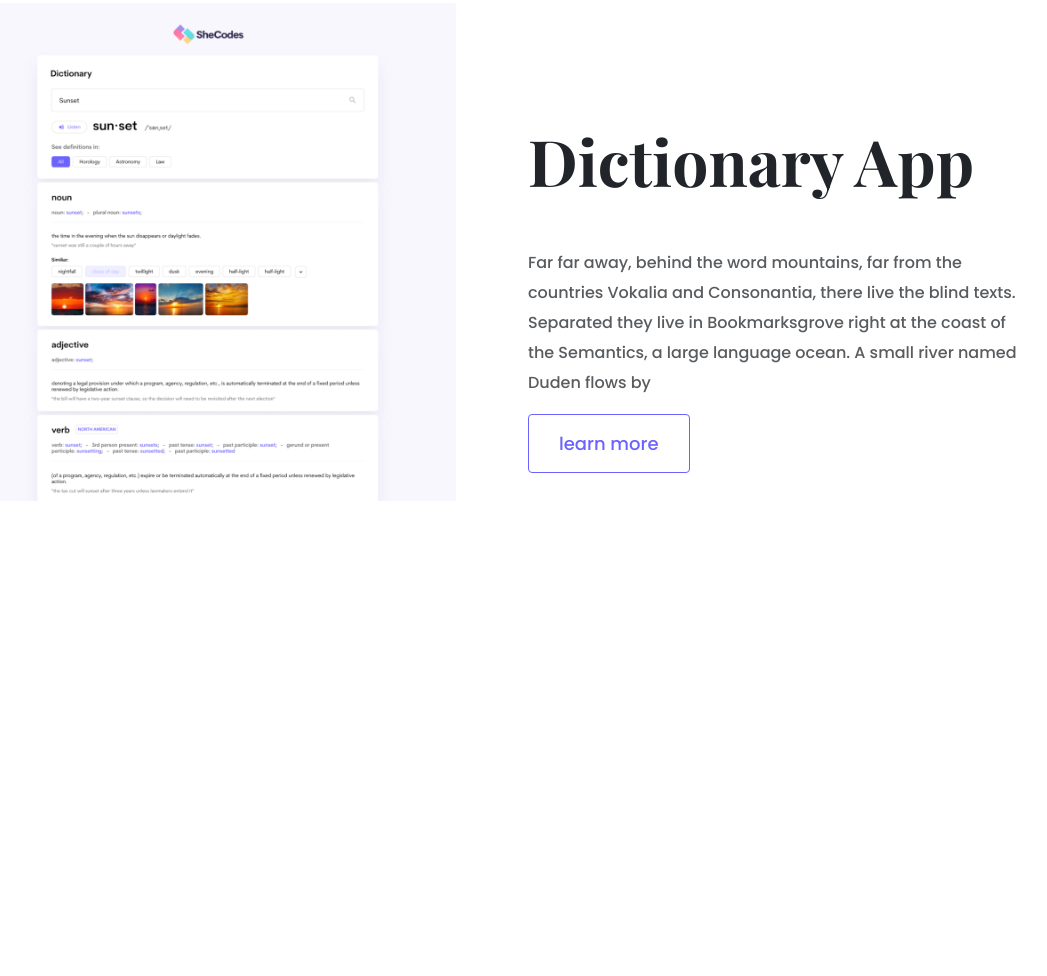
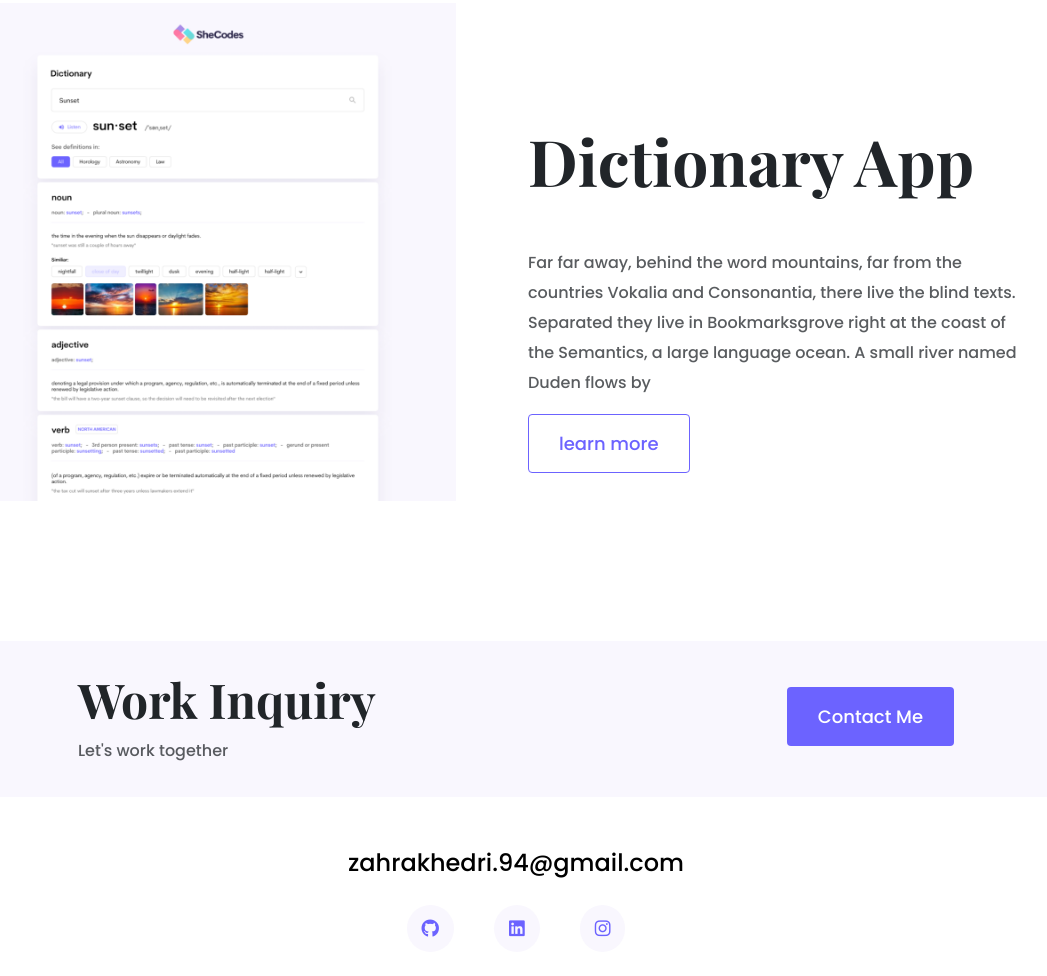
Before and after one commit to Zahrakhedri/portfolio-project, a plain HTML site: page index.html in a window 1280 px wide. Shown: the part 2106-3082 px from the top of the page, without its empty margins (124-1171 px from the left). Before the commit the page ends 2747 px from the top, so only its background shows below. Drawn offline with nearby package versions, Linux system fonts and the light colour scheme; a web font is replaced by a local one.

Commit message:
add footer

```diff
--- a/index.html
+++ b/index.html
@@ -119,6 +119,31 @@
           <a href="#" class="btn btn-branding-outline">learn more</a>
         </div>
       </div>
+      <footer>
+        <div class="contact-box justify-content-between mb-5 d-none d-md-flex">
+          <div>
+            <h4>Work Inquiry</h4>
+            <p class="text-muted">Let's work together</p>
+          </div>
+          <div><a href="" class="btn btn-branding mt-3">Contact Me</a></div>
+        </div>
+        <div class="mb-4 d-flex justify-content-center">
+          <a href="mailto:zahrakhedri.94@gmail.com" class="email-link"
+            >zahrakhedri.94@gmail.com</a
+          >
+        </div>
+        <div class="social-links mb-5 d-flex justify-content-center">
+          <a href="https://www.github.com/Zahra"
+            ><i class="fa-brands fa-github"></i></a
+          ><a
+            href="https://www.linkedin.com/in/zahra-khedri-60b4a2120/?originalSubdomain=ir"
+            ><i class="fa-brands fa-linkedin"></i></a
+          ><a
+            href="https://www.linkedin.com/in/zahra-khedri-60b4a2120/?originalSubdomain=ir"
+            ><i class="fa-brands fa-instagram"></i
+          ></a>
+        </div>
+      </footer>
     </div>
   </body>
 </html>
--- a/styles/portfolio.css
+++ b/styles/portfolio.css
@@ -47,6 +47,11 @@ h1 {
   font-size: 18px;
   line-height: 27px;
 }
+
+.btn-branding:hover {
+  background-color: var(--branding-color);
+}
+
 p {
   font-weight: normal;
   font-size: 16px;
@@ -57,6 +62,11 @@ h2 {
   font-size: 64px;
   font-weight: bold;
 }
+
+h4 {
+  font-size: 48px;
+}
+
 .logo {
   max-height: 40px;
 }
@@ -84,11 +94,15 @@ nav li.active a {
 
 .btn-branding-outline {
   color: var(--branding-color);
-  border-color: 1px solid var(--branding-color);
+  border: 1px solid var(--branding-color);
   border-radius: 4px;
   font-size: 18px;
   line-height: 27px;
   padding: 15px 30px;
+}
+
+.btn-branding-outline:hover {
+  border: 1px solid var(--branding-color);
 }
 
 .project-description {
@@ -97,25 +111,6 @@ nav li.active a {
 
 .content-container {
   padding: 160px 20px;
-}
-
-@media (max-width: 900px) {
-  h1 {
-    font-size: 44px;
-    line-height: 2;
-  }
-  h2 {
-    font-size: 44px;
-  }
-  .container {
-    text-align: center;
-  }
-  .project-description {
-    padding: 0;
-  }
-  .content-container {
-    padding: 0;
-  }
 }
 
 .content-container h1 {
@@ -141,3 +136,60 @@ nav li.active a {
   border-radius: 16px;
   max-width: 80%;
 }
+
+footer .contact-box {
+  background-color: var(--secondary-color);
+  padding: 30px 120px 15px;
+}
+
+footer .email-link {
+  text-decoration: none;
+  color: black;
+  font-size: 24px;
+  display: flex;
+}
+
+footer .email-link:hover {
+  color: var(--branding-color);
+}
+
+footer .social-links a {
+  color: var(--branding-color);
+  font-size: 18px;
+  background-color: var(--secondary-color);
+  margin: 0 20px;
+  padding: 10px 15px;
+  border-radius: 50%;
+}
+
+footer .social-links a:hover {
+  color: white;
+  background-color: var(--branding-color);
+}
+
+@media (max-width: 986px) {
+  h1 {
+    font-size: 44px;
+    line-height: 2;
+  }
+  h2 {
+    font-size: 44px;
+  }
+  h4 {
+    font-size: 26px;
+  }
+  .container {
+    text-align: center;
+  }
+  .project-description {
+    padding: 0;
+  }
+  .content-container {
+    padding: 0;
+  }
+
+  footer .contact-box .btn-branding {
+    font-size: 14px;
+    margin-bottom: 30px;
+  }
+}
```
